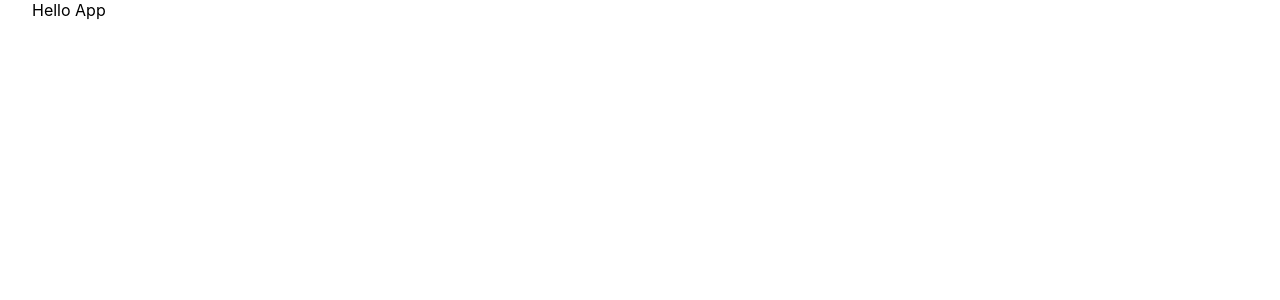
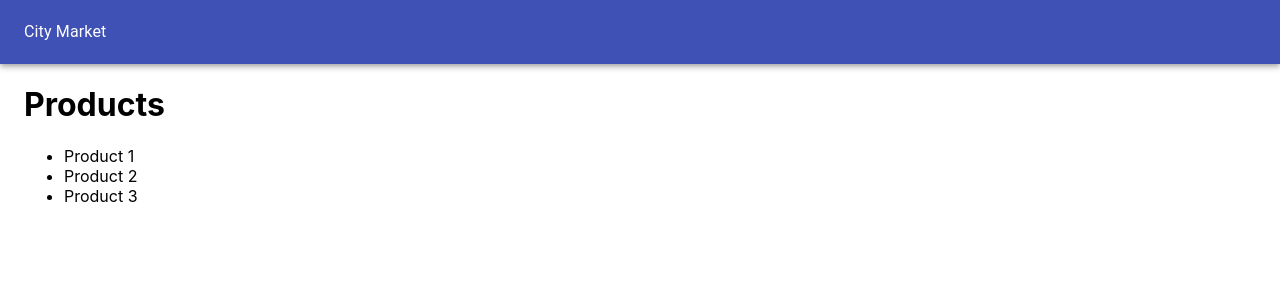
Before and after one commit to phantware/SH-Projects, a Next.js app in the folder front-end-path/city-market/: page / in a window 1280 px wide. Shown: the top 300 px of the page. Built offline with nearby package versions, Linux system fonts and the light colour scheme.

Commit message:
navbar added

```diff
--- /dev/null
+++ b/front-end-path/city-market/components/Layout.jsx
@@ -0,0 +1,21 @@
+import { AppBar, Container, Toolbar, Typography } from '@material-ui/core'
+import Head from 'next/head'
+import React from 'react'
+
+const Layout = ({ children }) => {
+  return (
+    <div>
+      <Head>
+        <title>City Market</title>
+      </Head>
+      <AppBar position='static'>
+        <Toolbar>
+          <Typography>City Market</Typography>
+        </Toolbar>
+      </AppBar>
+      <Container>{children}</Container>
+    </div>
+  )
+}
+
+export default Layout
--- a/front-end-path/city-market/pages/index.js
+++ b/front-end-path/city-market/pages/index.js
@@ -1,15 +1,19 @@
-import Head from 'next/head'
+import Layout from '../components/Layout'
 import styles from '../styles/Home.module.css'
 
 export default function Home() {
   return (
-    <div className={styles.container}>
-      <Head>
-        <title>City Market</title>
-        <meta name='description' content='Generated by create next app' />
-        <link rel='icon' href='/favicon.ico' />
-      </Head>
-      <div>Hello App</div>
-    </div>
+    <Layout>
+      <div>
+        <div>
+          <h1>Products</h1>
+          <ul>
+            <li>Product 1</li>
+            <li>Product 2</li>
+            <li>Product 3</li>
+          </ul>
+        </div>
+      </div>
+    </Layout>
   )
 }
```
